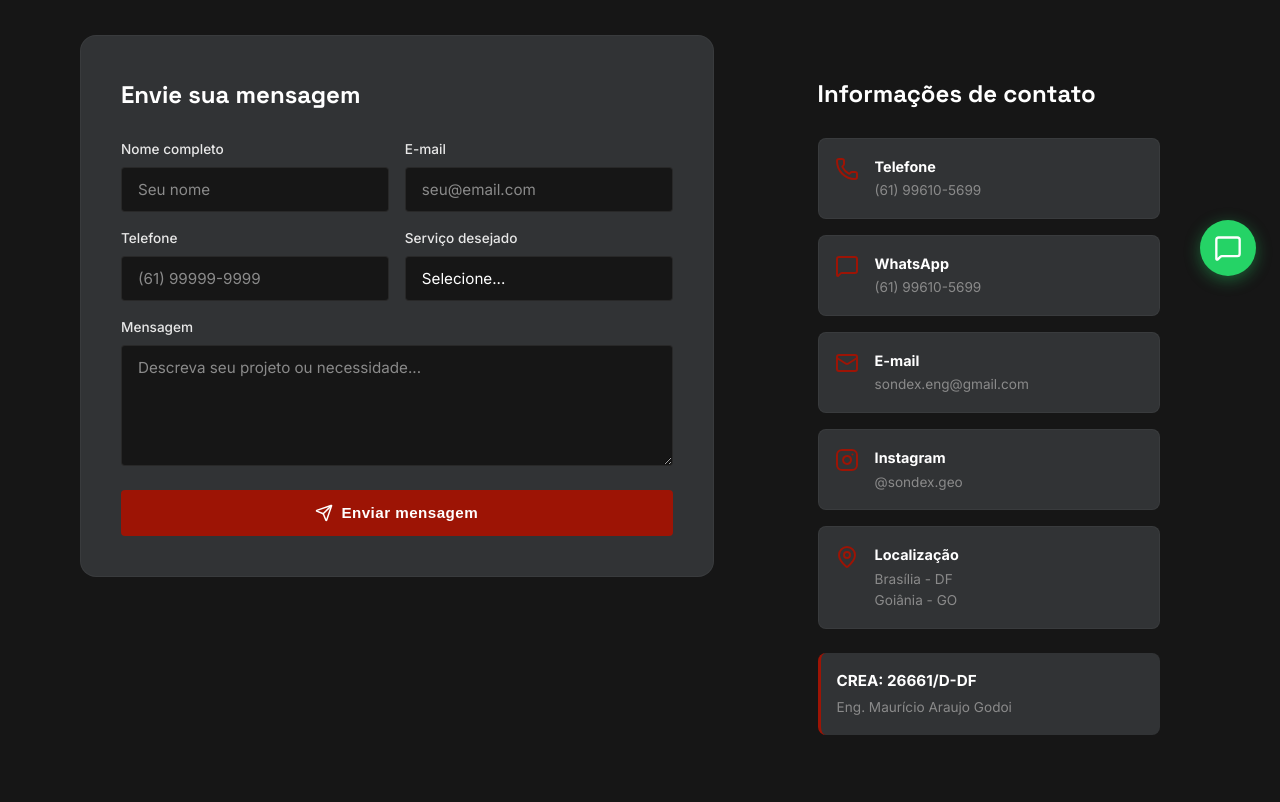
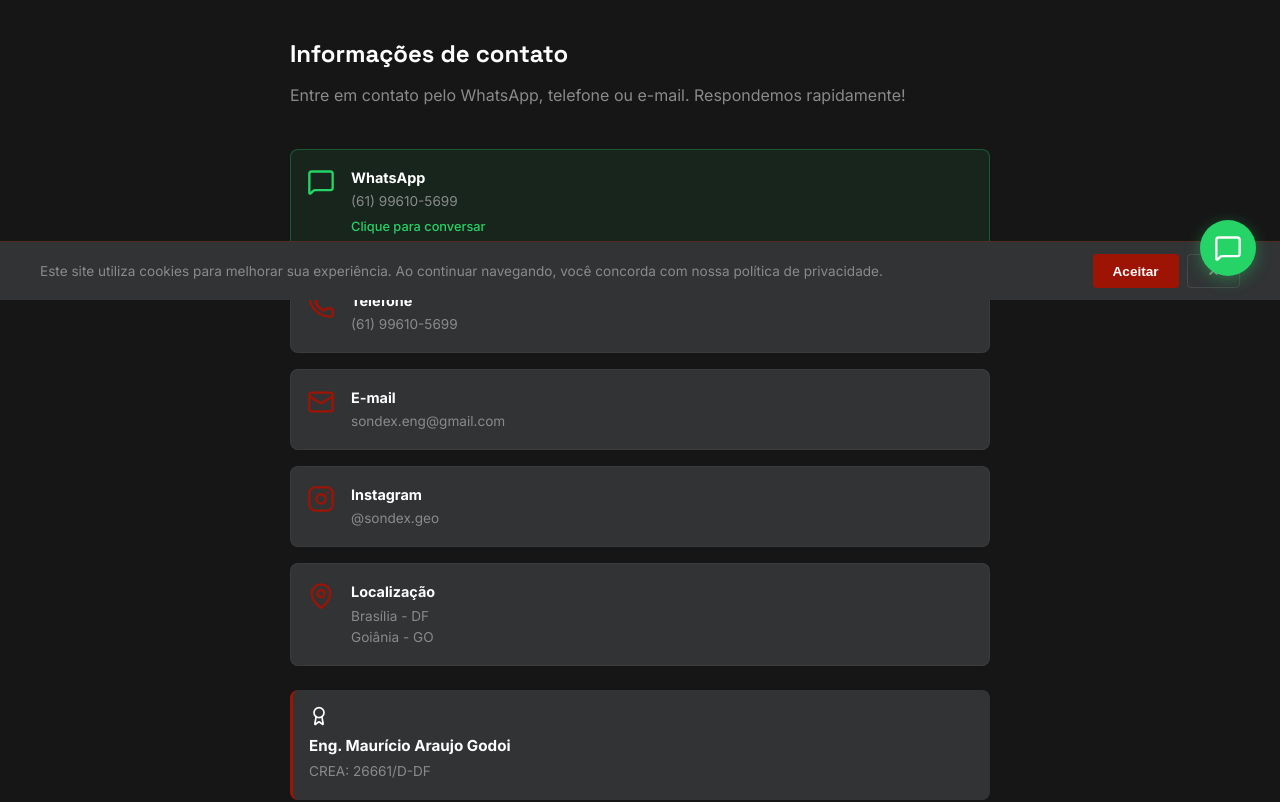
Before and after one commit to edsonogli/sondexgeo, a React (Vite) app: page /contato in a window 1280 px wide. Shown: the part 500-1302 px from the top of the page. Built offline with nearby package versions, Linux system fonts and the light colour scheme.

Commit message:
feat: particles mais visíveis, cookie banner, contato sem formulário
- Partículas: mais quantidade (90), maiores, mais opacas, linhas mais longas
- Cookie consent banner no rodapé da tela
- Página de contato sem formulário (apenas info + WhatsApp destacado)
- WhatsApp como contato principal

```diff
--- /dev/null
+++ b/src/components/CookieBanner.jsx
@@ -0,0 +1,35 @@
+import { useState, useEffect } from 'react'
+
+export default function CookieBanner() {
+  const [visible, setVisible] = useState(false)
+
+  useEffect(() => {
+    const accepted = localStorage.getItem('sondex-cookies-accepted')
+    if (!accepted) setVisible(true)
+  }, [])
+
+  const accept = () => {
+    localStorage.setItem('sondex-cookies-accepted', 'true')
+    setVisible(false)
+  }
+
+  if (!visible) return null
+
+  return (
+    <div className="cookie-banner">
+      <div className="cookie-banner__content">
+        <p className="cookie-banner__text">
+          Este site utiliza cookies para melhorar sua experiência. Ao continuar navegando, você concorda com nossa política de privacidade.
+        </p>
+        <div className="cookie-banner__actions">
+          <button onClick={accept} className="cookie-banner__btn cookie-banner__btn--accept">
+            Aceitar
+          </button>
+          <button onClick={accept} className="cookie-banner__btn cookie-banner__btn--close">
+            ✕
+          </button>
+        </div>
+      </div>
+    </div>
+  )
+}
--- a/src/components/Layout.jsx
+++ b/src/components/Layout.jsx
@@ -1,6 +1,7 @@
 import Header from './Header'
 import Footer from './Footer'
 import WhatsAppButton from './WhatsAppButton'
+import CookieBanner from './CookieBanner'
 
 export default function Layout({ children }) {
   return (
@@ -11,6 +12,7 @@ export default function Layout({ children }) {
       </main>
       <Footer />
       <WhatsAppButton />
+      <CookieBanner />
     </>
   )
 }
--- a/src/pages/Contato.jsx
+++ b/src/pages/Contato.jsx
@@ -1,7 +1,6 @@
-import { useState } from 'react'
 import PageTransition from '../components/PageTransition'
 import { motion } from 'framer-motion'
-import { Phone, Mail, MapPin, Send, MessageSquare } from 'lucide-react'
+import { Phone, Mail, MapPin, MessageSquare, Award } from 'lucide-react'
 
 const InstagramIcon = ({ size = 20 }) => (
   <svg width={size} height={size} viewBox="0 0 24 24" fill="none" stroke="currentColor" strokeWidth="2" strokeLinecap="round" strokeLinejoin="round">
@@ -12,105 +11,81 @@ const InstagramIcon = ({ size = 20 }) => (
 )
 
 export default function Contato() {
-  const [form, setForm] = useState({ name: '', email: '', phone: '', service: '', message: '' })
-  const [sent, setSent] = useState(false)
-
-  const handleSubmit = (e) => {
-    e.preventDefault()
-    console.log('Form submitted:', form)
-    setSent(true)
-    setTimeout(() => setSent(false), 4000)
-    setForm({ name: '', email: '', phone: '', service: '', message: '' })
-  }
-
-  const handleChange = (e) => setForm(prev => ({ ...prev, [e.target.name]: e.target.value }))
-
   return (
     <PageTransition>
       <section className="page-hero">
         <div className="container">
-          <motion.p initial={{ opacity: 0, y: 20 }} animate={{ opacity: 1, y: 0 }} transition={{ duration: 0.5 }} className="page-hero__tag">Fale Conosco</motion.p>
-          <motion.h1 initial={{ opacity: 0, y: 30 }} animate={{ opacity: 1, y: 0 }} transition={{ duration: 0.6, delay: 0.1 }} className="page-hero__title">Solicite seu <span className="text-accent">orçamento</span></motion.h1>
-          <motion.p initial={{ opacity: 0, y: 20 }} animate={{ opacity: 1, y: 0 }} transition={{ duration: 0.5, delay: 0.2 }} className="page-hero__subtitle">Entre em contato com nossa equipe e solicite um orçamento sem compromisso.</motion.p>
+          <motion.p initial={{ opacity: 0, y: 20 }} animate={{ opacity: 1, y: 0 }} transition={{ duration: 0.5 }} className="page-hero__tag">
+            Fale Conosco
+          </motion.p>
+          <motion.h1 initial={{ opacity: 0, y: 30 }} animate={{ opacity: 1, y: 0 }} transition={{ duration: 0.6, delay: 0.1 }} className="page-hero__title">
+            Solicite seu <span className="text-accent">orçamento</span>
+          </motion.h1>
+          <motion.p initial={{ opacity: 0, y: 20 }} animate={{ opacity: 1, y: 0 }} transition={{ duration: 0.5, delay: 0.2 }} className="page-hero__subtitle">
+            Entre em contato com nossa equipe e solicite um orçamento sem compromisso.
+          </motion.p>
         </div>
       </section>
 
       <section className="section section--dark">
         <div className="container">
-          <div className="contact-grid">
-            <motion.form onSubmit={handleSubmit} className="contact-form" initial={{ opacity: 0, y: 30 }} animate={{ opacity: 1, y: 0 }} transition={{ duration: 0.6 }}>
-              <h2 className="contact-form__heading">Envie sua mensagem</h2>
-              <div className="form-row">
-                <div className="form-group">
-                  <label className="form-label">Nome completo</label>
-                  <input type="text" name="name" value={form.name} onChange={handleChange} required className="form-input" placeholder="Seu nome" />
-                </div>
-                <div className="form-group">
-                  <label className="form-label">E-mail</label>
-                  <input type="email" name="email" value={form.email} onChange={handleChange} required className="form-input" placeholder="seu@email.com" />
+          <div className="contact-center">
+            <motion.div initial={{ opacity: 0, y: 30 }} animate={{ opacity: 1, y: 0 }} transition={{ duration: 0.6 }} className="contact-info-full">
+              <h2 className="contact-info__heading">Informações de contato</h2>
+              <p style={{ color: 'var(--color-gray-muted)', marginBottom: 'var(--space-lg)', lineHeight: 1.7 }}>
+                Entre em contato pelo WhatsApp, telefone ou e-mail. Respondemos rapidamente!
+              </p>
+
+              <div className="contact-info__items">
+                <a href="https://wa.me/5561996105699" target="_blank" rel="noopener noreferrer" className="contact-info__item contact-info__item--whatsapp">
+                  <div className="contact-info__icon"><MessageSquare size={28} /></div>
+                  <div>
+                    <strong>WhatsApp</strong>
+                    <p>(61) 99610-5699</p>
+                    <span className="contact-info__hint">Clique para conversar</span>
+                  </div>
+                </a>
+
+                <a href="tel:+5561996105699" className="contact-info__item">
+                  <div className="contact-info__icon"><Phone size={28} /></div>
+                  <div>
+                    <strong>Telefone</strong>
+                    <p>(61) 99610-5699</p>
+                  </div>
+                </a>
+
+                <a href="mailto:sondex.eng@gmail.com" className="contact-info__item">
+                  <div className="contact-info__icon"><Mail size={28} /></div>
+                  <div>
+                    <strong>E-mail</strong>
+                    <p>sondex.eng@gmail.com</p>
+                  </div>
+                </a>
+
+                <a href="https://instagram.com/sondex.geo" target="_blank" rel="noopener noreferrer" className="contact-info__item">
+                  <div className="contact-info__icon"><InstagramIcon size={28} /></div>
+                  <div>
+                    <strong>Instagram</strong>
+                    <p>@sondex.geo</p>
+                  </div>
+                </a>
+
+                <div className="contact-info__item">
+                  <div className="contact-info__icon"><MapPin size={28} /></div>
+                  <div>
+                    <strong>Localização</strong>
+                    <p>Brasília - DF</p>
+                    <p>Goiânia - GO</p>
+                  </div>
                 </div>
               </div>
-              <div className="form-row">
-                <div className="form-group">
-                  <label className="form-label">Telefone</label>
-                  <input type="tel" name="phone" value={form.phone} onChange={handleChange} className="form-input" placeholder="(61) 99999-9999" />
+
+              <div className="contact-info__crea">
+                <Award size={20} />
+                <div>
+                  <strong>Eng. Maurício Araujo Godoi</strong>
+                  <span>CREA: 26661/D-DF</span>
                 </div>
-                <div className="form-group">
-                  <label className="form-label">Serviço desejado</label>
-                  <select name="service" value={form.service} onChange={handleChange} className="form-input form-select">
-                    <option value="">Selecione...</option>
-                    <option value="spt">Sondagem SPT</option>
-                    <option value="rotativa">Sondagem Rotativa</option>
-                    <option value="mista">Sondagem Mista</option>
-                    <option value="eletrorresistividade">Eletrorresistividade</option>
-                    <option value="poco">Poço Artesiano</option>
-                    <option value="laboratorio">Ensaios Laboratoriais</option>
-                    <option value="planialtimetria">Planialtimetria</option>
-                    <option value="topografia">Topografia Aérea</option>
-                    <option value="estaca">Perfuração de Estacas</option>
-                    <option value="laudo">Laudo Técnico</option>
-                    <option value="infraestrutura">Infraestrutura</option>
-                    <option value="consultoria">Engenharia Consultiva</option>
-                    <option value="outro">Outro</option>
-                  </select>
-                </div>
-              </div>
-              <div className="form-group">
-                <label className="form-label">Mensagem</label>
-                <textarea name="message" value={form.message} onChange={handleChange} rows={5} required className="form-input form-textarea" placeholder="Descreva seu projeto ou necessidade..." />
-              </div>
-              <button type="submit" className="btn btn--primary contact-submit" disabled={sent}>
-                {sent ? '✓ Mensagem enviada!' : <><Send size={18} /> Enviar mensagem</>}
-              </button>
-            </motion.form>
-
-            <motion.div initial={{ opacity: 0, x: 30 }} animate={{ opacity: 1, x: 0 }} transition={{ duration: 0.6, delay: 0.2 }} className="contact-info">
-              <h2 className="contact-info__heading">Informações de contato</h2>
-              <div className="contact-info__items">
-                <a href="tel:+5561996105699" className="contact-info__item">
-                  <div className="contact-info__icon"><Phone size={24} /></div>
-                  <div><strong>Telefone</strong><p>(61) 99610-5699</p></div>
-                </a>
-                <a href="https://wa.me/5561996105699" target="_blank" rel="noopener noreferrer" className="contact-info__item">
-                  <div className="contact-info__icon"><MessageSquare size={24} /></div>
-                  <div><strong>WhatsApp</strong><p>(61) 99610-5699</p></div>
-                </a>
-                <a href="mailto:sondex.eng@gmail.com" className="contact-info__item">
-                  <div className="contact-info__icon"><Mail size={24} /></div>
-                  <div><strong>E-mail</strong><p>sondex.eng@gmail.com</p></div>
-                </a>
-                <a href="https://instagram.com/sondex.geo" target="_blank" rel="noopener noreferrer" className="contact-info__item">
-                  <div className="contact-info__icon"><InstagramIcon size={24} /></div>
-                  <div><strong>Instagram</strong><p>@sondex.geo</p></div>
-                </a>
-                <div className="contact-info__item">
-                  <div className="contact-info__icon"><MapPin size={24} /></div>
-                  <div><strong>Localização</strong><p>Brasília - DF</p><p>Goiânia - GO</p></div>
-                </div>
-              </div>
-              <div className="contact-info__crea">
-                <strong>CREA: 26661/D-DF</strong>
-                <span>Eng. Maurício Araujo Godoi</span>
               </div>
             </motion.div>
           </div>
--- a/src/styles/global.css
+++ b/src/styles/global.css
@@ -274,6 +274,82 @@ img { max-width: 100%; height: auto; display: block; }
 }
 .whatsapp-float:hover .whatsapp-float__tooltip { opacity: 1; }
 
+/* ===== COOKIE BANNER ===== */
+.cookie-banner {
+  position: fixed;
+  bottom: 0;
+  left: 0;
+  right: 0;
+  background: var(--color-bg-secondary);
+  border-top: 1px solid rgba(157,20,5,0.3);
+  padding: 0.75rem 1rem;
+  z-index: 998;
+  backdrop-filter: blur(10px);
+}
+.cookie-banner__content {
+  max-width: var(--max-width);
+  margin: 0 auto;
+  display: flex;
+  align-items: center;
+  justify-content: space-between;
+  gap: 1rem;
+}
+.cookie-banner__text {
+  color: var(--color-gray-muted);
+  font-size: 0.85rem;
+  line-height: 1.5;
+}
+.cookie-banner__actions {
+  display: flex;
+  gap: 0.5rem;
+  flex-shrink: 0;
+}
+.cookie-banner__btn {
+  padding: 0.5rem 1.25rem;
+  border-radius: var(--radius-sm);
+  font-size: 0.85rem;
+  font-weight: 600;
+  cursor: pointer;
+  transition: all 0.2s;
+  border: none;
+}
+.cookie-banner__btn--accept {
+  background: var(--color-accent);
+  color: white;
+}
+.cookie-banner__btn--accept:hover { background: var(--color-accent-dark); }
+.cookie-banner__btn--close {
+  background: transparent;
+  color: var(--color-gray-muted);
+  border: 1px solid rgba(255,255,255,0.1);
+}
+.cookie-banner__btn--close:hover { border-color: var(--color-gray-muted); }
+@media (max-width: 640px) {
+  .cookie-banner__content { flex-direction: column; text-align: center; }
+}
+
+/* ===== CONTACT CENTER ===== */
+.contact-center {
+  max-width: 700px;
+  margin: 0 auto;
+}
+.contact-info__heading {
+  font-family: var(--font-heading);
+  font-size: 1.5rem;
+  font-weight: 700;
+  margin-bottom: 0.5rem;
+}
+.contact-info__item--whatsapp {
+  background: rgba(37, 211, 102, 0.08) !important;
+  border-color: rgba(37, 211, 102, 0.3) !important;
+}
+.contact-info__item--whatsapp .contact-info__icon { color: #25D366; }
+.contact-info__hint {
+  color: #25D366;
+  font-size: 0.8rem;
+  font-weight: 500;
+}
+
 /* ===== RESPONSIVE MOBILE ===== */
 @media (max-width: 768px) {
   .hero__title { font-size: clamp(2rem, 8vw, 3rem); }
```
Also changed, not shown: src/components/ParticleField.jsx (+8 -8 lines).
